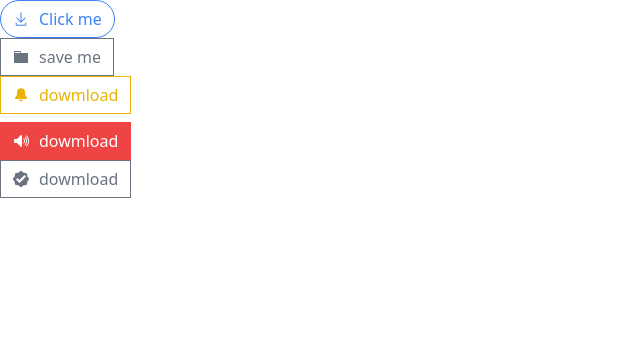
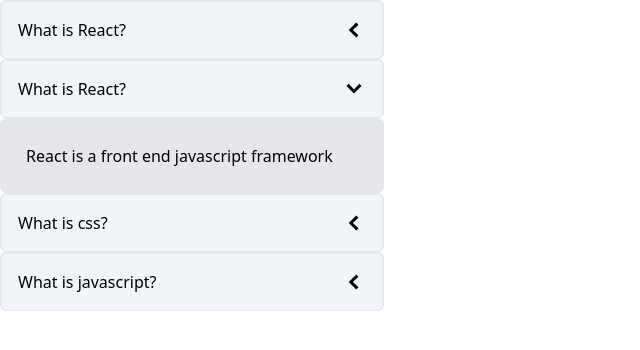
Before and after one commit to fatalegayatri/compon, a React (Create React App) app: page / in a window 1280 px wide. Shown: the top 350 px of the page, without its empty margins (0-640 px from the left). Built offline with nearby package versions, Linux system fonts and the light colour scheme.

Commit message:
Accordion added

```diff
--- a/src/App.js
+++ b/src/App.js
@@ -1,46 +1,35 @@
-import Button from "./components/Button";
-import {
-  GoBellFill,
-  GoDownload,
-  GoFileDirectory,
-  GoUnmute,
-  GoVerified,
-} from "react-icons/go";
+import React from "react";
+import Accordion from "./components/Accordion";
+function App() {
+  const data = [
+    {
+      id: "1efjwk",
+      title: "What is React?",
+      content: "React is a front end javascript framework",
+    },
+    {
+      id: "1efjwk1",
+      title: "What is React?",
+      content: "React is a front end javascript framework",
+    },
+    {
+      id: "1efjwk3",
+      title: "What is css?",
+      content:
+        "React is a front end javascript framework lorem ipsum dolor sit amet consectetur adipisicing elit.",
+    },
+    {
+      id: "1efjwk4",
+      title: "What is javascript?",
+      content: "React is a front end javascript framework",
+    },
+  ];
 
-function App() {
   return (
     <div>
-      <div>
-        <Button primary whiteBg rounded>
-          <GoDownload />
-          Click me
-        </Button>
-      </div>
-      <div>
-        <Button secondary whiteBg>
-          <GoFileDirectory />
-          save me
-        </Button>
-      </div>
-      <div>
-        <Button warning whiteBg>
-          <GoBellFill />
-          dowmload{" "}
-        </Button>
-      </div>
-      <div>
-        <Button danger className="mt-2">
-          {" "}
-          <GoUnmute />
-          dowmload{" "}
-        </Button>
-      </div>
-
-      <Button secondary whiteBg>
-        <GoVerified />
-        dowmload{" "}
-      </Button>
+      <Accordion data={data} />
     </div>
   );
 }
+
 export default App;
--- /dev/null
+++ b/src/components/Accordion.js
@@ -0,0 +1,43 @@
+import React from "react";
+import { useState } from "react";
+import { GoChevronLeft, GoChevronDown } from "react-icons/go";
+const Accordion = ({ data }) => {
+  const [activeIndex, setActiveIndex] = useState(1);
+  const handleClick = (nextIndex) => {
+    if (nextIndex === activeIndex) {
+      setActiveIndex(-1);
+      return;
+    }
+    setActiveIndex(nextIndex);
+  };
+
+  const renderedItems = data.map((item, index) => {
+    const Isextend = index === activeIndex;
+    const icons = (
+      <span className="text-2xl">
+        {Isextend ? <GoChevronDown /> : <GoChevronLeft />}
+      </span>
+    );
+    return (
+      <div key={item.id} className="w-96">
+        <div
+          onClick={() => {
+            handleClick(index);
+          }}
+          className=" flex items-center justify-between cursor-pointer bg-slate-100 p-4 rounded-md border-b border-2"
+        >
+          {item.title}
+          {icons}
+        </div>
+        {Isextend && (
+          <div className="bg-gray-200 p-6 rounded-md border-b border-2">
+            {item.content}
+          </div>
+        )}
+      </div>
+    );
+  });
+  return <div>{renderedItems}</div>;
+};
+
+export default Accordion;
--- /dev/null
+++ b/src/pages/Buttonpage.js
@@ -0,0 +1,46 @@
+import Button from "../components/Button";
+import {
+  GoBellFill,
+  GoDownload,
+  GoFileDirectory,
+  GoUnmute,
+  GoVerified,
+} from "react-icons/go";
+
+function Buttonpage() {
+  return (
+    <div>
+      <div>
+        <Button primary whiteBg rounded>
+          <GoDownload />
+          Click me
+        </Button>
+      </div>
+      <div>
+        <Button secondary whiteBg>
+          <GoFileDirectory />
+          save me
+        </Button>
+      </div>
+      <div>
+        <Button warning whiteBg>
+          <GoBellFill />
+          dowmload{" "}
+        </Button>
+      </div>
+      <div>
+        <Button danger className="mt-2">
+          {" "}
+          <GoUnmute />
+          dowmload{" "}
+        </Button>
+      </div>
+
+      <Button secondary whiteBg>
+        <GoVerified />
+        dowmload{" "}
+      </Button>
+    </div>
+  );
+}
+export default Buttonpage;
```
